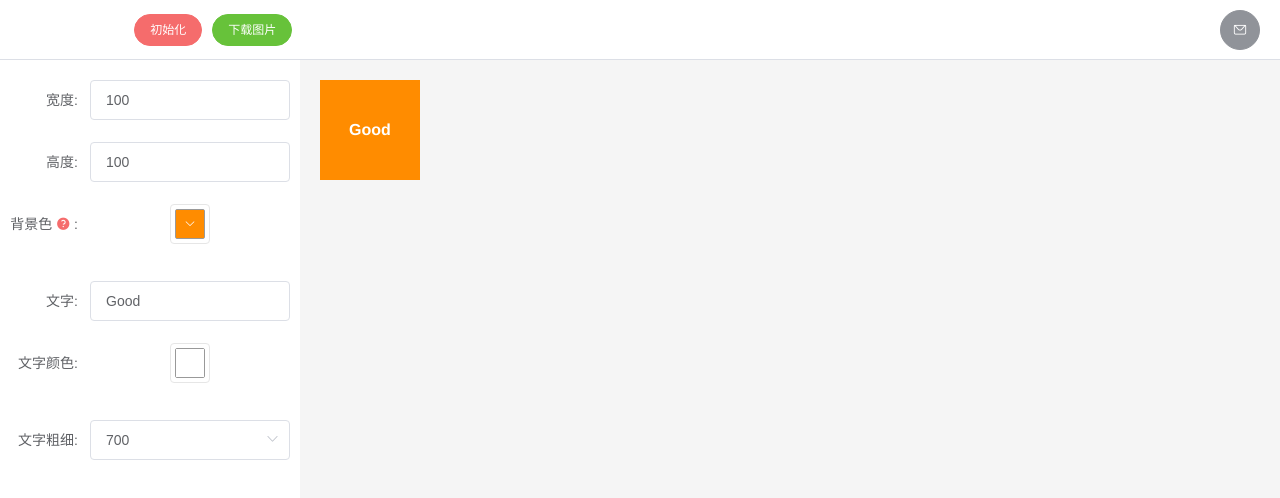
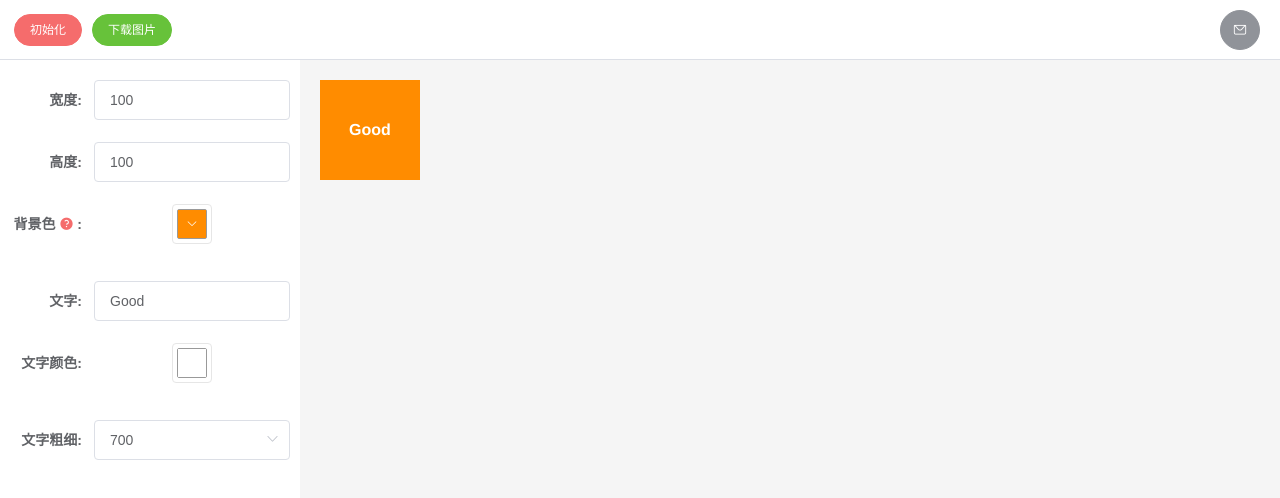
Before and after one commit to itzhenzichao/dom-conversion-picture, a Vue app: page /#/ in a window 1280 px wide. Shown: the top 498 px of the page. Built offline with nearby package versions, Linux system fonts and the light colour scheme.

Commit message:
feat: UI修改

```diff
--- a/src/views/Home.vue
+++ b/src/views/Home.vue
@@ -3,7 +3,7 @@
     <el-container>
       <el-header class="editor-header" height="60px">
         <el-row>
-          <el-col :span="8">
+          <el-col :span="8" class="editor-btns">
             <el-button type="danger" round size="small" @click="init"
               >初始化</el-button
             >
@@ -27,7 +27,7 @@
       </el-header>
       <el-container width="300px">
         <el-aside class="toolbar">
-          <el-form ref="form" :model="configuration" label-width="80px" :rules="rules">
+          <el-form ref="form" :model="configuration" label-width="84px" :rules="rules">
             <el-form-item label="宽度:" prop="width">
               <el-input
                 v-model="configuration.width"
@@ -238,6 +238,10 @@ export default {
     display: flex;
     align-items: center;
   }
+  .editor-btns {
+    text-align: left;
+    padding-left: 14px;
+  }
   .about {
     float: right;
     text-align: right;
@@ -252,4 +256,9 @@ export default {
   background-color: #f5f5f5;
   height: calc(100vh - 60px);
 }
+.el-form-item {
+  :deep label {
+    font-weight: bold;
+  }
+}
 </style>
```
Also changed, not shown: 1 other file (tests, documents, lock files or other folders).
